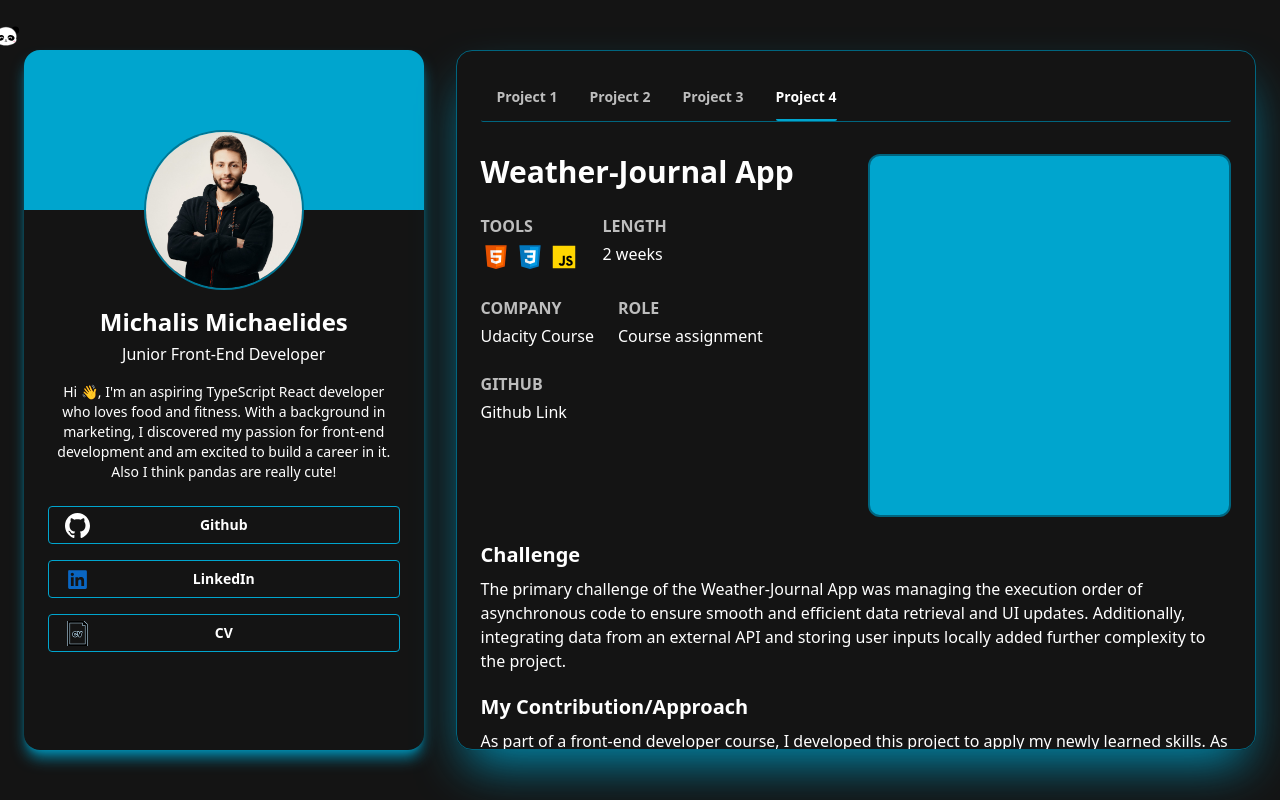
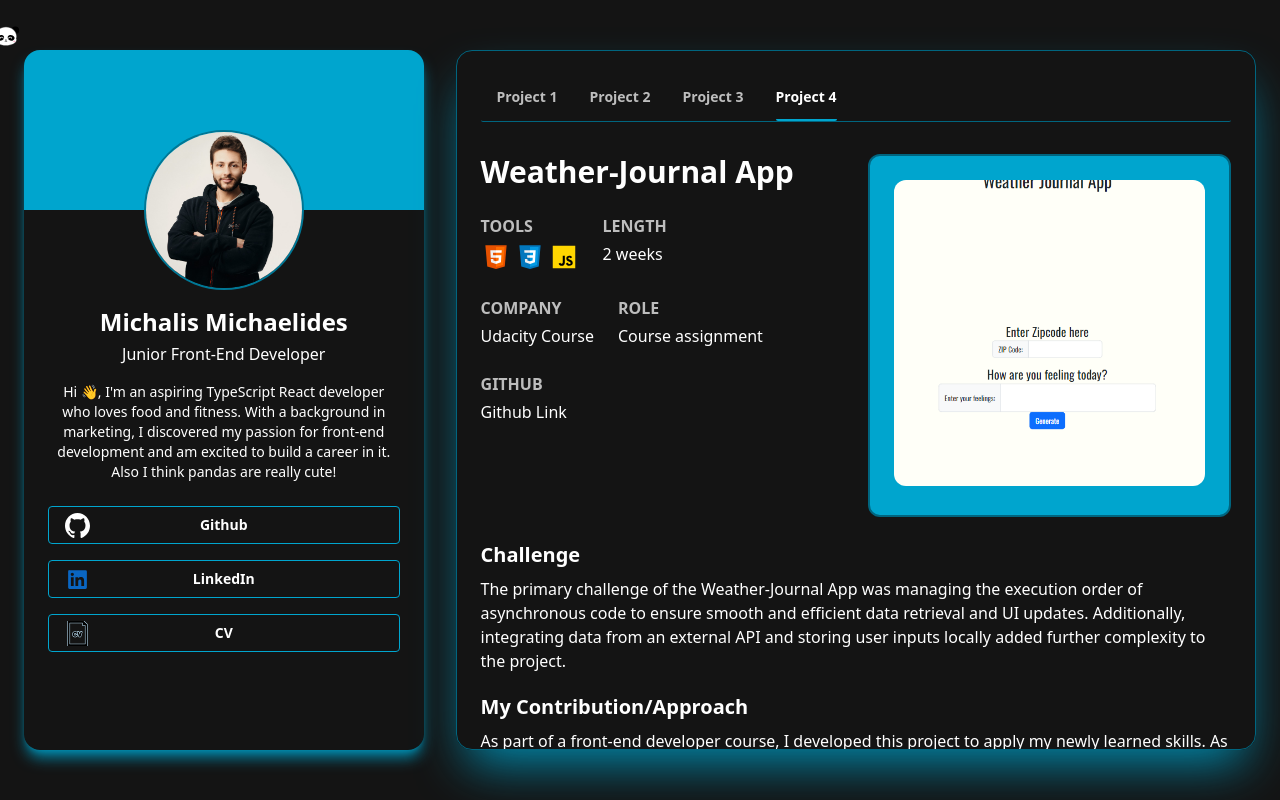
Before and after one commit to Michalis17/my-portfolio, a React (Vite) app: page / in a window 1280 px wide. Both pictures are taken after a click on the tab "Project 4". Built offline with nearby package versions, Linux system fonts and the light colour scheme.

Commit message:
static img imports

```diff
--- a/src/components/Avatar/Avatar.tsx
+++ b/src/components/Avatar/Avatar.tsx
@@ -1,14 +1,11 @@
 import React from 'react'
+import ProfileImg from '../../assets/Mike.jpg'
 
-interface Props{
-    imgFile: string
-}
-
-const Avatar: React.FC<Props> = ({imgFile}) => {
+const Avatar: React.FC = () => {
     return (
         <div className='bg-my-blue-600 w-full flex justify-center rounded-t-2xl mb-20'>
         <img
-            src={imgFile}
+            src={ProfileImg}
             alt="Profile Photo"
             className='border-2 border-my-blue-800  rounded-full aspect-square w-40 object-cover relative top-20'
         />
--- a/src/components/ProfileCard/ProfileCard.tsx
+++ b/src/components/ProfileCard/ProfileCard.tsx
@@ -27,7 +27,7 @@ const ProfileCard: React.FC<Props> = ({ name, about, role }) => {
             enterTo="opacity-100 transform translate-x-0"
         >
             <div className='rounded-2xl shadow-lg sm:shadow-my-blue-700 flex flex-col gap-4 justify-stretch text-white  md:w-1/3 max-h-[700px] pb-3'>
-                <Avatar imgFile='src\assets\Mike.jpg' />
+                <Avatar/>
                 <div className='w-full px-3 lg:px-6 flex flex-col justify-normal content-center gap-6  h-full '>
                     <div className='flex flex-col gap-4 items-center justify-center'>
                         <div className='flex flex-col gap-1 items-center'>
--- a/src/components/ProjectImg/ProjectImg.tsx
+++ b/src/components/ProjectImg/ProjectImg.tsx
@@ -1,13 +1,13 @@
-import React from 'react'
+import React, { ReactNode } from 'react'
+
 interface Props {
-    imgFile?: string,
-    name?: string
+    img: ReactNode
 }
 
-const ProjectImg: React.FC<Props> = ({ imgFile, name }) => {
+const ProjectImg: React.FC<Props> = ({ img }) => {
     return (
         <div className='rounded-xl bg-my-blue-600 border-2 border-my-blue-900 p-6 aspect-square w-full'>
-            <img src={imgFile} alt={name} className='rounded-xl' />
+            {img}
         </div>
     )
 }
--- a/src/components/ProjectPanel/ProjectPanel.tsx
+++ b/src/components/ProjectPanel/ProjectPanel.tsx
@@ -1,6 +1,5 @@
 import React, { ReactNode } from 'react'
 import ProjectImg from '../ProjectImg/ProjectImg'
-
 
 interface Props {
     title: string,
@@ -12,9 +11,7 @@ interface Props {
     challenge: string,
     contribution: string,
     result: string,
-    imgFile?: string
-
-
+    projectImg: ReactNode
 }
 
 const ProjectPanel: React.FC<Props> = (
@@ -28,14 +25,11 @@ const ProjectPanel: React.FC<Props> = (
         challenge,
         contribution,
         result,
-        imgFile
+        projectImg
     }
 ) => {
 
-
-
     return (
-
         <div>
             <div className="flex flex-col sm:flex-row gap-6">
                 {/* tittle and other text content  */}
@@ -74,7 +68,7 @@ const ProjectPanel: React.FC<Props> = (
                     </div>
                 </div>
                 {/* img */}
-                <div className="sm:w-1/2"><ProjectImg imgFile={imgFile}/></div>
+                <div className="sm:w-1/2"><ProjectImg img={projectImg} /></div>
             </div>
             {/* more text content */}
             <div className='pt-6 flex flex-col gap-5'>
@@ -92,7 +86,6 @@ const ProjectPanel: React.FC<Props> = (
                 </div>
             </div>
         </div>
-
     )
 }
 
--- a/src/components/ProjectsCard/ProjectsCard.tsx
+++ b/src/components/ProjectsCard/ProjectsCard.tsx
@@ -8,6 +8,8 @@ import ReactIcon from '../../assets/Icons/react';
 import TailwindIcon from '../../assets/Icons/tailwind';
 import TsIcon from '../../assets/Icons/ts';
 import ProjectPanel from '../ProjectPanel/ProjectPanel';
+// Image Imports go here:
+import weatherIMG from '../../assets/weatherOldV.png'
 
 const ProjectsCard: React.FC = () => {
 
@@ -55,7 +57,7 @@ const ProjectsCard: React.FC = () => {
             <TabPanel className=''>
               <ProjectPanel
                 title='Platd: a marketplace for digital cookbooks'
-              tools={<div className='flex gap-1'><ReactIcon size={30}/><TailwindIcon size={30}/><TsIcon size={30}/></div>}
+                tools={<div className='flex gap-1'><ReactIcon size={30} /><TailwindIcon size={30} /><TsIcon size={30} /></div>}
                 length='6 mounths'
                 company='Platd'
                 role='Front-End Developer'
@@ -70,7 +72,7 @@ const ProjectsCard: React.FC = () => {
             <TabPanel className='' >
               <ProjectPanel
                 title='Travel planner Web app'
-              tools={<div className='flex gap-1'><HtmlIcon size={30}/><CssIcon size={30}/><JsIcon size={30}/><WebpackIcon size={30}/></div>}
+                tools={<div className='flex gap-1'><HtmlIcon size={30} /><CssIcon size={30} /><JsIcon size={30} /><WebpackIcon size={30} /></div>}
                 length='4 weeks'
                 company='Udacity'
                 role='Course assignment'
@@ -85,7 +87,7 @@ const ProjectsCard: React.FC = () => {
             <TabPanel className=''>
               <ProjectPanel
                 title='Article Analyzer Web App'
-               tools={<div className='flex gap-1'><HtmlIcon size={30}/><CssIcon size={30}/><JsIcon size={30}/><WebpackIcon size={30}/></div>}
+                tools={<div className='flex gap-1'><HtmlIcon size={30} /><CssIcon size={30} /><JsIcon size={30} /><WebpackIcon size={30} /></div>}
                 length='3 weeks'
                 company='Udacity'
                 role='Course assignment'
@@ -100,7 +102,8 @@ const ProjectsCard: React.FC = () => {
             <TabPanel className=''>
               <ProjectPanel
                 title='Weather-Journal App'
-                tools={<div className='flex gap-1'><HtmlIcon size={30}/><CssIcon size={30}/><JsIcon size={30}/></div>}
+                projectImg={<img src={weatherIMG} alt='weather' className='rounded-xl' />}
+                tools={<div className='flex gap-1'><HtmlIcon size={30} /><CssIcon size={30} /><JsIcon size={30} /></div>}
                 length='2 weeks'
                 company='Udacity Course'
                 role='Course assignment'
@@ -122,6 +125,3 @@ const ProjectsCard: React.FC = () => {
 }
 
 export default ProjectsCard
-
-
-// <div className='flex'><Icon size={30}/><Icon size={30}/><Icon size={30}/></div>
```
Also changed, not shown: src/assets/weatherOldV.png (added). Lines whose indentation alone changed are shown as unchanged.
